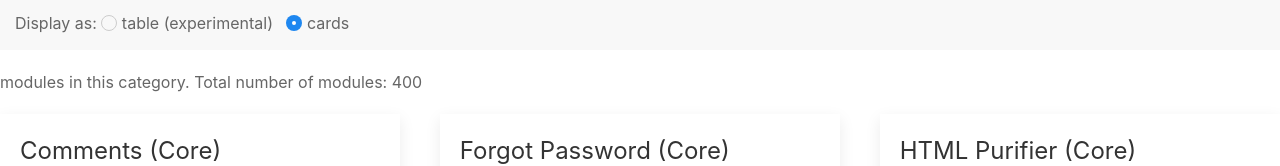
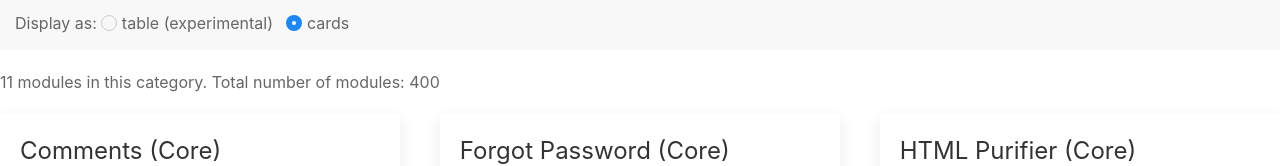
Before and after one commit to jmartsch/processwire-modules-manager2, a Vue app: page / in a window 1280 px wide. Shown: the part 126-292 px from the top of the page. Built offline with nearby package versions, Linux system fonts and the light colour scheme.

Commit message:
fix settings link

```diff
--- a/src/App.vue
+++ b/src/App.vue
@@ -327,13 +327,13 @@
 
                 this.$http
                     .get(categoriesUrl, {
-          headers: { "X-Requested-With": "XMLHttpRequest" }
+                        headers: {"X-Requested-With": "XMLHttpRequest"}
                     })
                     .then(result => {
                         // console.log(result.data);
                         this.categories = result.data;
                     })
-        .catch(function(error) {
+                    .catch(function (error) {
                         console.log(error);
                     });
             },
@@ -361,9 +361,13 @@
             }
         },
         computed: {
-    list: function() {
+            listLength: function () {
+                return this.list.length;
+            },
+            list: function () {
                 // let self = this;
                 console.log("computed list aufgerufen");
+                self.moduleCount = 0;
                 let retModule = this.allmodules.filter(module => {
                     self.options = self.allmodules;
                     let selectedCategory = this.selectCategoryValue;
@@ -378,14 +382,15 @@
                         typeof selectedCategory !== "undefined"
                     ) {
                         // console.log(selectedCategory);
-          let categoryMatch = module.categories.filter(function(category) {
+                        let categoryMatch = module.categories.filter(function (category) {
                             return category.name === selectedCategory.name;
                         });
                         visible = categoryMatch.length > 0;
                     }
+                    if (visible) self.moduleCount++;
                     return visible;
                 });
-      this.modules = retModule;
+                // this.modules = retModule;
                 return retModule;
             }
         },
```
Also changed, not shown: 1 other file (tests, documents, lock files or other folders). Lines whose indentation alone changed are shown as unchanged.
